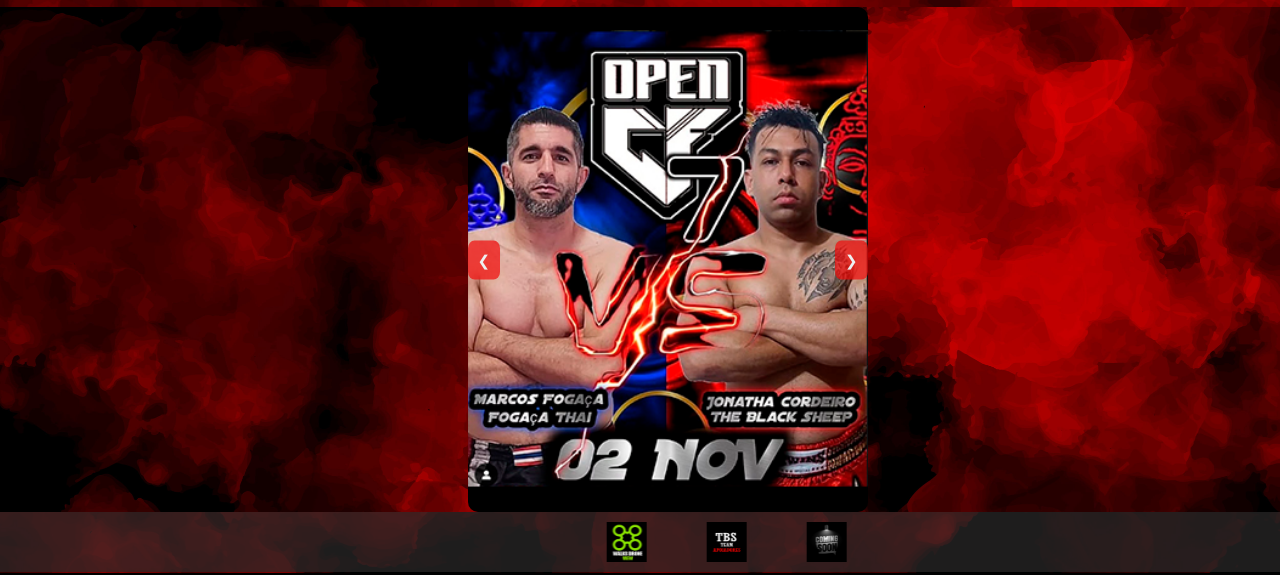
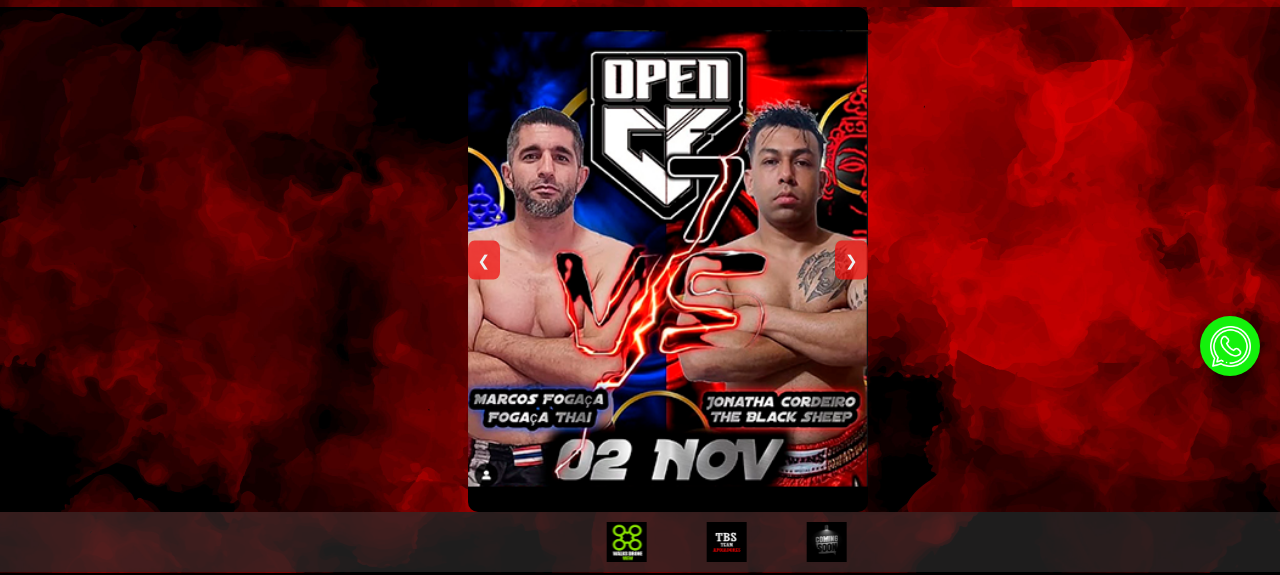
Before and after one commit to deividfront-end/tbs, a plain HTML site: page index.html in a window 1280 px wide. Shown: the part 404-979 px from the top of the page. Drawn offline with Linux system fonts and the light colour scheme; a web font is replaced by a local one.

Commit message:
Add files via upload

```diff
--- a/index.html
+++ b/index.html
@@ -14,6 +14,9 @@
 </head>
 
   <body>
+    <a href="https://api.whatsapp.com/send/?phone=5551996993706&text&type=phone_number&app_absent=0" target="_blank" class="whatsapp-button">
+        <img src="./src/img/contato logo.png" alt="WhatsApp">
+      </a>
 
 
 
--- a/src/css/style.css
+++ b/src/css/style.css
@@ -25,6 +25,36 @@ body {
   background-position: 50%;
 }
 
+
+
+.whatsapp-button {
+  position: fixed;
+  bottom: 20px;
+  right: 20px;
+  display: flex;
+  align-items: center;
+  justify-content: center;
+  width: 60px;
+  height: 60px;
+  border-radius: 50%;
+  background-color: #14f10c; /* Cor do WhatsApp */
+  box-shadow: 0px 2px 5px rgba(0, 0, 0, 0.3);
+  z-index: 1000; /* Garante que o botão fique acima de outros elementos */
+  font-size: 30px; /* Tamanho do ícone */
+  color: #fff; /* Cor do ícone */
+}
+
+.whatsapp-button img {
+  width: 41px;
+
+}
+
+
+.whatsapp-button:hover {
+  width: 61px;
+  height: 61px;
+  background-color: #e20c0ce0;
+}
 
 /*Estilização Menu */
 
```
